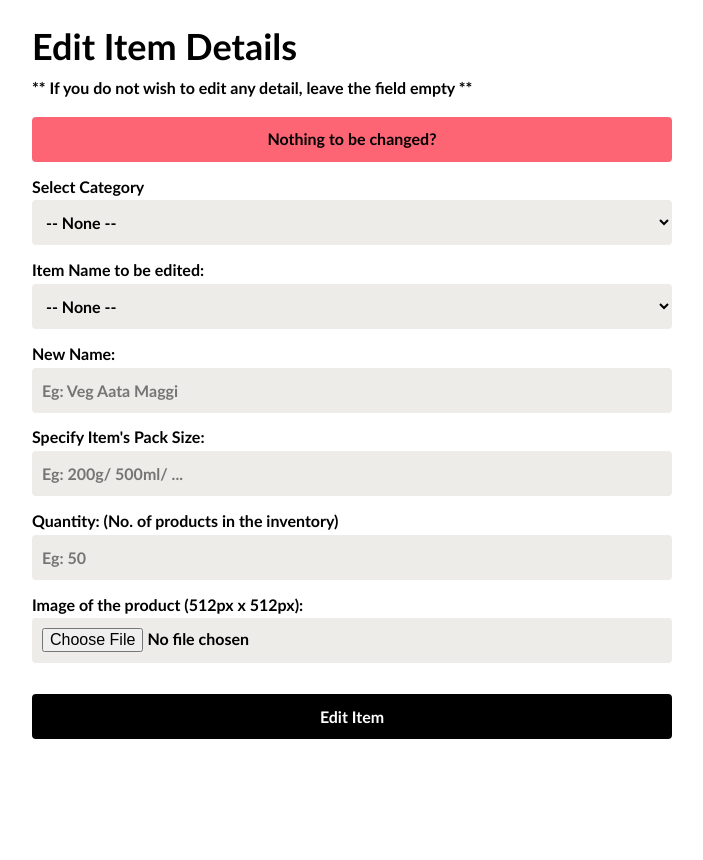
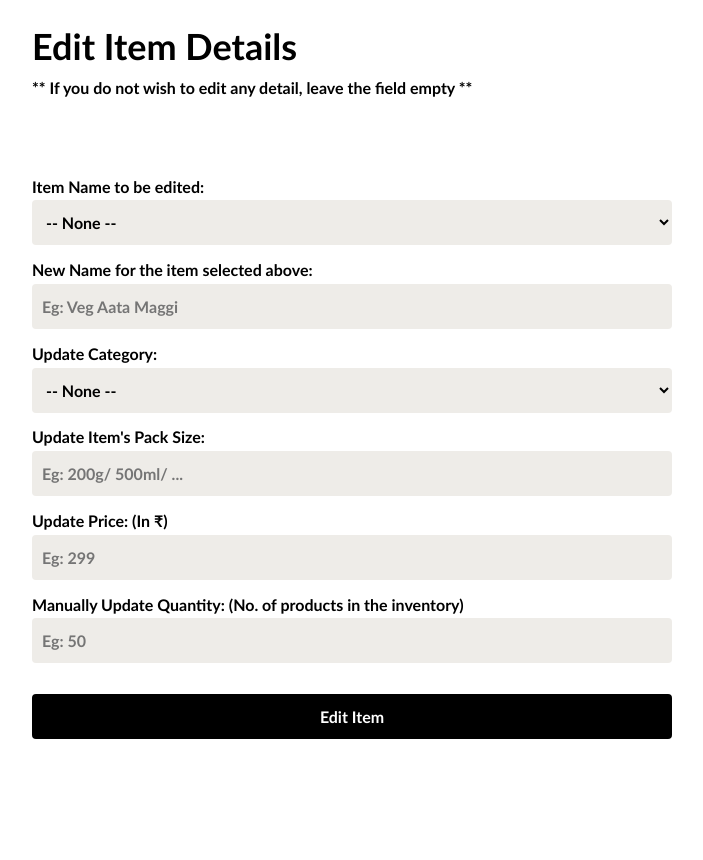
Before and after one commit to HardikShah563/harvest-haven-flask, a Flask app: page /edit-item in a window 1280 px wide. Shown: the part 76-936 px from the top of the page, without its empty margins (338-1041 px from the left). Run offline with Flask 3, Linux system fonts and the light colour scheme; data that the repository does not hold is empty; some libraries are stand-ins or nearby versions.

Commit message:
edit item works

```diff
--- a/app.py
+++ b/app.py
@@ -139,20 +139,46 @@ def addItem():
 
 # -------------------------------------------------------
 
-@app.route('/edit-item')
+@app.route('/edit-item', methods=["GET", "POST"])
 def editItem():
     msgColor = ""
     msgText = ""
     msg = ""
+    categories = getCategories()
+    categoryIDs = getCategoryID()
+    allItems = getAllItemNamesAndIDs()
 
-    if(msg == None):
-        msgColor = "green"
-        msgText = "Success!"
+    if request.method == 'POST':
+        p_id = request.form["p_id"]
+        new_name = request.form["new_name"]
+        c_id = request.form["c_id"]
+        p_qty = request.form["p_qty"]
+        p_price = request.form["p_price"]
+        p_stock_qty = request.form["p_stock_qty"]
 
-    else:
-        msgColor = "red"
-        msgText = "Reject!"
-    return render_template('editItem.html', msgColor = msgColor, msg = msgText, session = session)
+        productDetails = getProductFromID(p_id)
+        print(productDetails)
+        if c_id == None:
+            c_id = productDetails[6]
+
+        if p_qty == None:
+            p_qty = productDetails[2]
+
+        if p_stock_qty == None:
+            p_stock_qty = productDetails[4]
+
+        if p_price == None:
+            p_price = productDetails[3]
+
+        msg = editItemDetails(c_id, p_id, new_name, p_qty, p_price, p_stock_qty)
+        if(msg == None):
+            msgColor = "green"
+            msgText = "Product Details updated successfully!"
+
+        else:
+            msgColor = "red"
+            msgText = "Couldn't edit Product Details!"
+    return render_template('editItem.html', msgColor = msgColor, msg = msgText, categories = categories, allItems = allItems, categoryIDs = categoryIDs, session = session)
 
 # -------------------------------------------------------
 
--- a/database.py
+++ b/database.py
@@ -280,9 +280,8 @@ def deleteCategoryCompletely(c_id):
     '''
     delete_values = (c_id, c_id)
     cur.execute(delete_script, delete_values)
-    print(conn.commit())
-    # if (conn.commit()):
-    #     return True
+    if (conn.commit()):
+        return True
 
 # -------------------------------------------------------
 
@@ -349,6 +348,30 @@ def putItems(pName, pQty, pPrice, pStockQty, pImg, cID):
 
 # -------------------------------------------------------
 
+def getProductFromID(p_id):
+    get_script = '''
+        select * from products where p_id = %s
+    '''
+    get_values = ([p_id])
+    cur.execute(get_script, get_values)
+    conn.commit()
+    data = cur.fetchall()[0]
+    return data
+
+# -------------------------------------------------------
+
+def editItemDetails(c_id, p_id, new_name, p_qty, p_price, p_stock_qty):
+    edit_script = '''
+        update products
+        set p_name = %s, p_qty = %s, p_price = %s, p_stock_qty = %s, c_id = %s where p_id = %s
+    '''
+    edit_values = (new_name, p_qty, p_price, p_stock_qty, c_id, p_id)
+    cur.execute(edit_script, edit_values)
+    if (conn.commit()):
+        return True
+
+# -------------------------------------------------------
+
 def deleteProduct(p_id):
     delete_script = '''
         delete from products where p_id = %s
--- a/templates/editItem.html
+++ b/templates/editItem.html
@@ -27,114 +27,113 @@
                 <h1 class="title">Edit Item Details</h1>
                 <h1 class="subtitle">** If you do not wish to edit any detail, leave the field empty **</h1>
 
-                <form action="?" method="post">
+                <form action="{{ url_for('editItem') }}" method="post">
                     <div class="input-box">
-                        <div class="input msg" id="red">
-                            Nothing to be changed?
+                        <div class="input msg" id="{{msgColor}}">
+                            {{msg}}
                         </div>
                     </div>
 
                     <div class="input-box">
                         <label
-                            for="category">
-                            Select Category
-                        </label>
-
-                        <select
-                            class="input"
-                            name="category"
-                            id="category">
-                            <option value="">-- None --</option>
-                            <option value="loose">For loop priniting all item names</option>
-                            <option value="loose">Loose Items</option>
-                            <option value="packaged">Packaged Items</option>
-                            <option value="dairy">Dairy Products</option>
-                            <option value="sauces">Sauces</option>
-                            <option value="meat">Meat Based</option>
-                            <option value="pulses&grains">Pulses and Grains</option>
-                        </select>
-                    </div>
-
-
-                    <div class="input-box">
-                        <label
-                            for="item-old-name">
+                            for="p_id">
                             Item Name to be edited:
                         </label>
 
                         <select
                             class="input"
-                            name="item-old-name"
-                            id="item-old-name">
+                            name="p_id"
+                            id="p_id"
+                            required>
                             <option value="">-- None --</option>
-                            <option value="loose">For loop priniting all item names</option>
-                            <option value="packaged">Packaged Items</option>
-                            <option value="dairy">Dairy Products</option>
-                            <option value="sauces">Sauces</option>
-                            <option value="meat">Meat Based</option>
-                            <option value="pulses&grains">Pulses and Grains</option>
+                            {% for item in allItems %}
+                            <option value="{{item[0]}}">{{item[1]}}</option>
+                            {% endfor %}
                         </select>
                     </div>
 
                     <div class="input-box">
                         <label
-                            for="item-new-name">
-                            New Name:
+                            for="new_name">
+                            New Name for the item selected above:
                         </label>
 
                         <input
                             class="input"
                             type="text"
-                            name="item-new-name"
-                            id="item-new-name"
+                            name="new_name"
+                            id="new_name"
                             placeholder="Eg: Veg Aata Maggi"
                             autocomplete="off"
+                            required
                         >
                     </div>
 
                     <div class="input-box">
                         <label
-                            for="item-name">
-                            Specify Item's Pack Size:
+                            for="c_id">
+                            Update Category:
+                        </label>
+
+                        <select
+                            class="input"
+                            name="c_id"
+                            id="c_id"
+                            required>
+                            <option value="">-- None --</option>
+                            {% for i in range(categories|length) %}
+                            <option value="{{categoryIDs[i]}}">{{categories[i]}}</option>
+                            {% endfor %}
+                        </select>
+                    </div>
+
+                    <div class="input-box">
+                        <label
+                            for="p_qty">
+                            Update Item's Pack Size:
                         </label>
 
                         <input
                             class="input"
                             type="text"
-                            name="item-name"
-                            id="item-name"
+                            name="p_qty"
+                            id="p_qty"
                             placeholder="Eg: 200g/ 500ml/ ..."
                             autocomplete="off"
+                            required
                         >
                     </div>
 
                     <div class="input-box">
                         <label
-                            for="item-img">
-                            Quantity: (No. of products in the inventory)
+                            for="p_price">
+                            Update Price: (In ₹)
+                        </label>
+
+                        <input
+                            class="input"
+                            type="text"
+                            name="p_price"
+                            id="p_price"
+                            placeholder="Eg: 299"
+                            autocomplete="off"
+                            required
+                        >
+                    </div>
+
+                    <div class="input-box">
+                        <label
+                            for="p_stock_qty">
+                            Manually Update Quantity: (No. of products in the inventory)
                         </label>
 
                         <input
                             class="input"
                             type="number"
-                            name="item-qty"
-                            id="item-qty"
+                            name="p_stock_qty"
+                            id="p_stock_qty"
                             placeholder="Eg: 50"
                             autocomplete="off"
-                        >
-                    </div>
-
-                    <div class="input-box">
-                        <label
-                            for="item-img">
-                            Image of the product (512px x 512px):
-                        </label>
-
-                        <input
-                            class="input"
-                            type="file"
-                            name="item-img"
-                            id="item-img"
                         >
                     </div>
 
```
Also changed, not shown: 1 other file.
